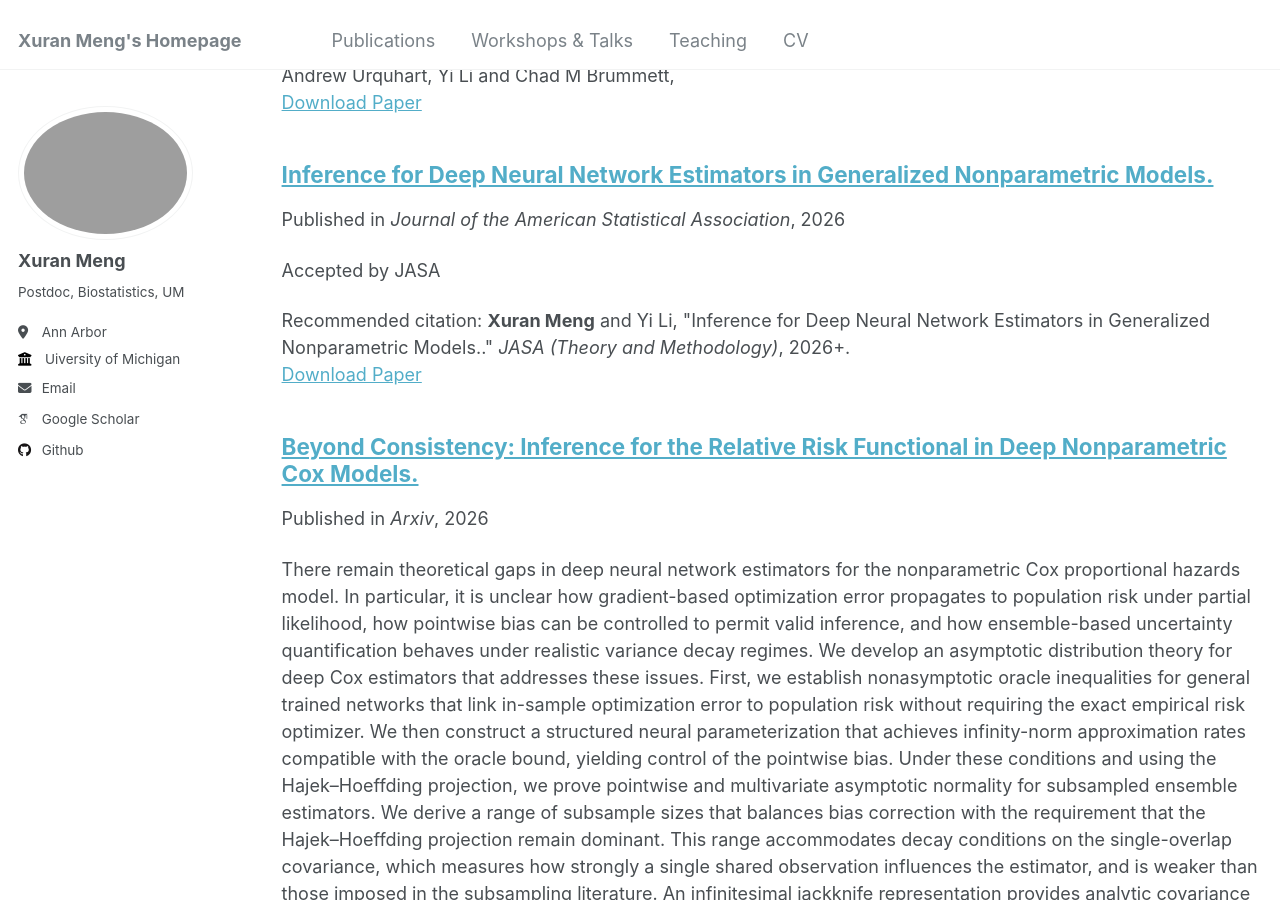
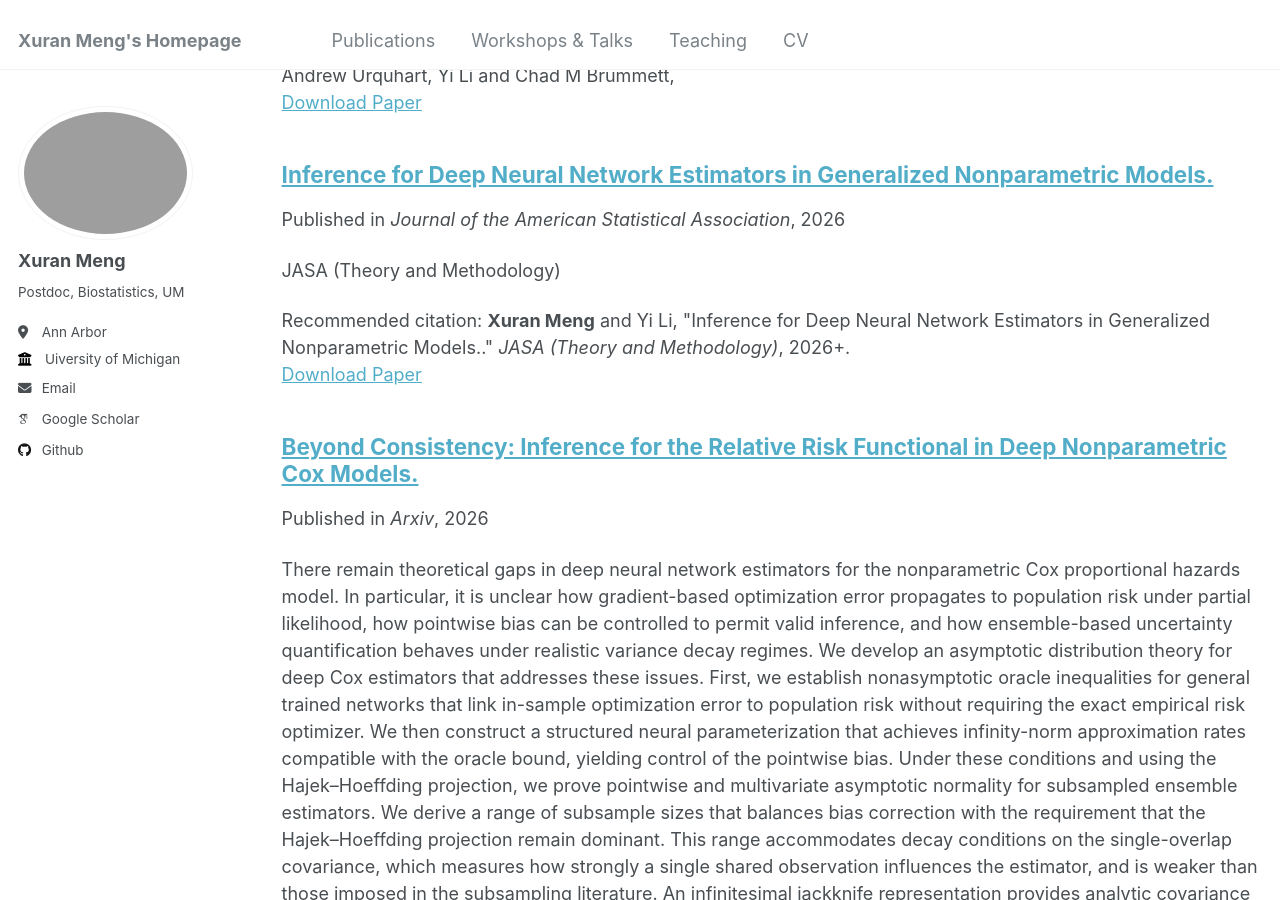
Before and after one commit to XuranMeng/XuranMeng.github.io, a Jekyll site: the page built from _pages/collection-archive.html, in a window 1280 px wide and 900 px high, scrolled down 3558 px. Built offline with Jekyll 4.4.1, drawn with Linux system fonts in a browser that asks for light colours; some web fonts are replaced.

Commit message:
Update excerpt for GNRM publication

```diff
--- a/_publications/GNRM.md
+++ b/_publications/GNRM.md
@@ -3,7 +3,7 @@ title: "Inference for Deep Neural Network Estimators in Generalized Nonparametri
 collection: publications
 category: manuscripts
 permalink: /publication/GNRM
-excerpt: 'Accepted by JASA'
+excerpt: 'JASA (Theory and Methodology)'
 date: 2026-02-21
 venue: 'Journal of the American Statistical Association'
 #slidesurl: 'http://academicpages.github.io/files/slides3.pdf'
```
